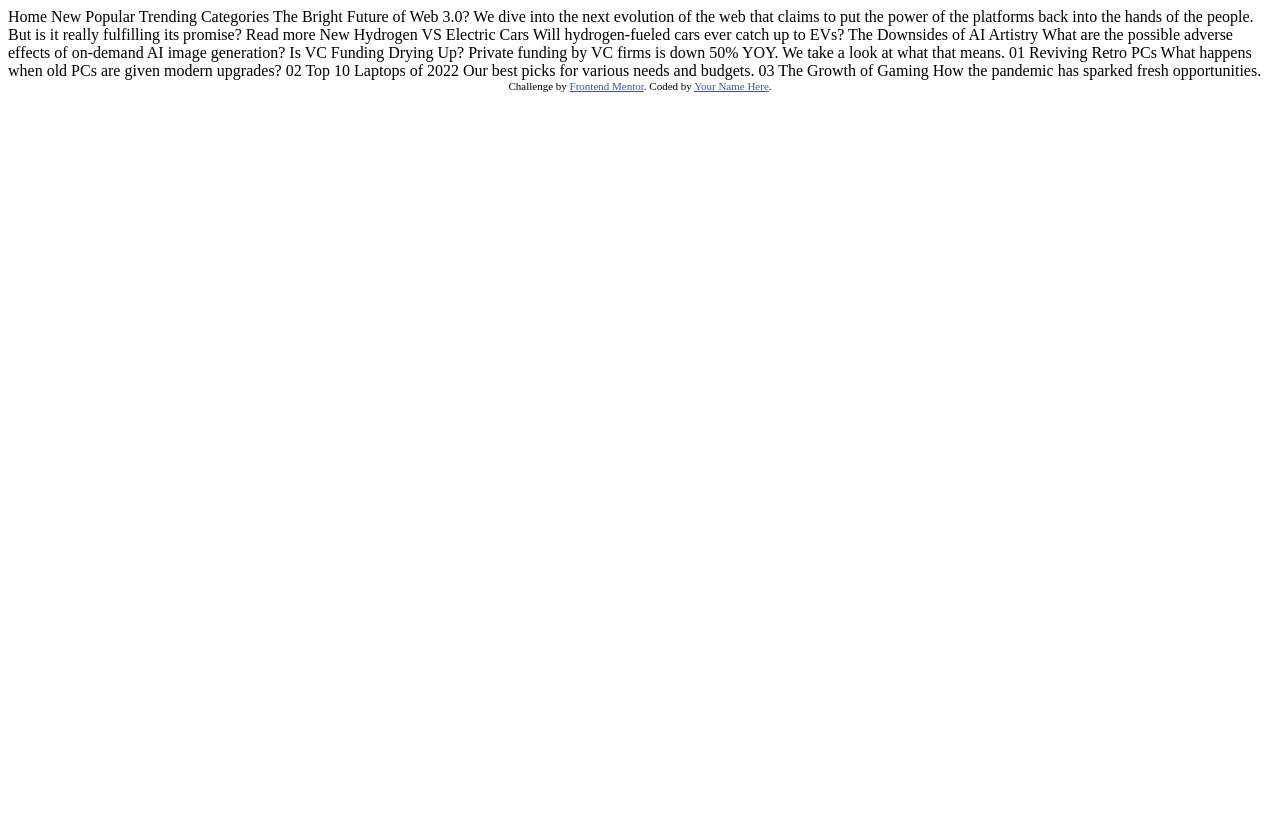
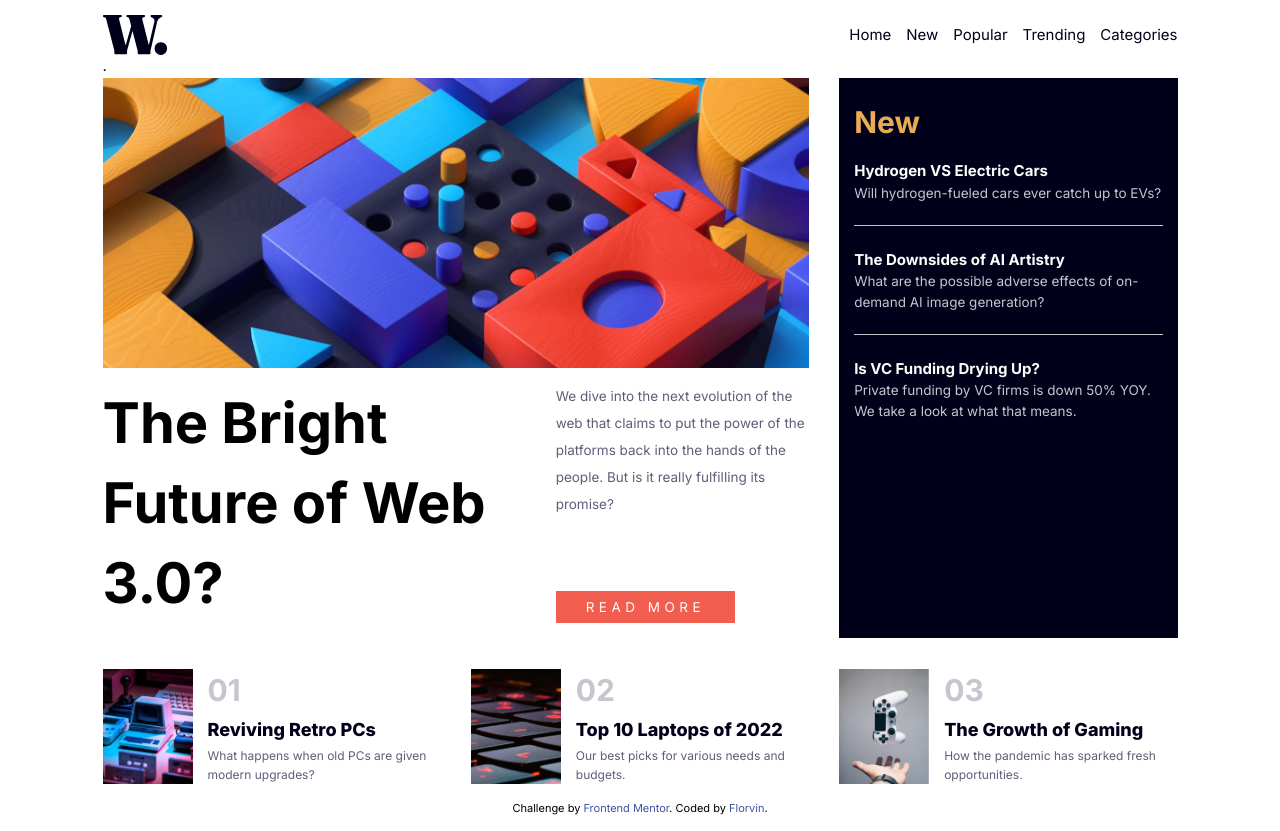
Before and after one commit to Florvin-04/news-homepage-main, a plain HTML site: page index.html in a window 1280 px wide. Before the commit the page ends 800 px from the top, so only its background shows below. Drawn offline with Linux system fonts and the light colour scheme.

Commit message:
challenge done by frontendmentor.io

```diff
--- a/index.html
+++ b/index.html
@@ -1,60 +1,105 @@
 <!DOCTYPE html>
 <html lang="en">
   <head>
-  <meta charset="UTF-8">
-  <meta name="viewport" content="width=device-width, initial-scale=1.0"> <!-- displays site properly based on user's device -->
+    <meta charset="UTF-8" />
+    <meta name="viewport" content="width=device-width, initial-scale=1.0" />
+    <!-- displays site properly based on user's device -->
 
-  <link rel="icon" type="image/png" sizes="32x32" href="./assets/images/favicon-32x32.png">
+    <link rel="icon" type="image/png" sizes="32x32" href="./assets/images/favicon-32x32.png" />
 
+    <link rel="preconnect" href="https://fonts.googleapis.com" />
+    <link rel="preconnect" href="https://fonts.gstatic.com" crossorigin />
+    <link href="https://fonts.googleapis.com/css2?family=Inter:wght@400;700;800&display=swap" rel="stylesheet" />
+    <link rel="stylesheet" href="style.css" />
+    <script src="index.js" defer></script>
     <title>Frontend Mentor | News homepage</title>
 
     <!-- Feel free to remove these styles or customise in your own stylesheet 👍 -->
     <style>
-    .attribution { font-size: 11px; text-align: center; }
-    .attribution a { color: hsl(228, 45%, 44%); }
+      .attribution {
+        font-size: 11px;
+        text-align: center;
+      }
+      .attribution a {
+        color: hsl(228, 45%, 44%);
+      }
     </style>
   </head>
-<body>
+  <body class="body">
+    <header>
+      <img src="./assets/images/logo.svg" alt="" class="logo" />
+      <label class="hamburger-menu">
+        <input class="checkbox" type="checkbox" />
+      </label>
 
-  Home
-  New
-  Popular
-  Trending
-  Categories
+      <aside class="sidebar">
+        <nav class="navigation">
+          <ul role="list">
+            <li><a href="#">Home</a></li>
+            <li><a href="#">New</a></li>
+            <li><a href="#">Popular</a></li>
+            <li><a href="#">Trending</a></li>
+            <li><a href="#">Categories</a></li>
+          </ul>
+        </nav>
+      </aside>
+    </header>
 
-  The Bright Future of Web 3.0?
+    .
+    <main>
+      <div class="top-content">
+        <img class="image-web3-mobile" src="./assets/images/image-web-3-mobile.jpg" alt="" />
+        <img class="image-web3-pc" src="./assets/images/image-web-3-desktop.jpg" alt="" />
+        <h1 class="title">The Bright Future of Web 3.0?</h1>
+        <div class="read-more-cont">
+          <p class="">We dive into the next evolution of the web that claims to put the power of the platforms back into the hands of the people. But is it really fulfilling its promise?</p>
+          <button class="read-more">READ MORE</button>
+        </div>
+      </div>
 
-  We dive into the next evolution of the web that claims to put the power of the platforms back into the hands of the people.
-  But is it really fulfilling its promise?
+      <div class="mid-content">
+        <div class="top">
+          <h1>New</h1>
+          <h4>Hydrogen VS Electric Cars</h4>
+          <p>Will hydrogen-fueled cars ever catch up to EVs?</p>
+        </div>
+        <div class="mid">
+          <h4>The Downsides of AI Artistry</h4>
+          <p>What are the possible adverse effects of on-demand AI image generation?</p>
+        </div>
+        <div class="bot">
+          <h4>Is VC Funding Drying Up?</h4>
+          <p>Private funding by VC firms is down 50% YOY. We take a look at what that means.</p>
+        </div>
+      </div>
 
-  Read more
-
-  New
-
-  Hydrogen VS Electric Cars
-  Will hydrogen-fueled cars ever catch up to EVs?
-
-  The Downsides of AI Artistry
-  What are the possible adverse effects of on-demand AI image generation?
-
-  Is VC Funding Drying Up?
-  Private funding by VC firms is down 50% YOY. We take a look at what that means.
-
-  01
-  Reviving Retro PCs
-  What happens when old PCs are given modern upgrades?
-
-  02
-  Top 10 Laptops of 2022
-  Our best picks for various needs and budgets.
-
-  03
-  The Growth of Gaming
-  How the pandemic has sparked fresh opportunities.
-
-  <div class="attribution">
-    Challenge by <a href="https://www.frontendmentor.io?ref=challenge" target="_blank">Frontend Mentor</a>.
-    Coded by <a href="#">Your Name Here</a>.
+      <div class="bottom-content">
+        <div class="top">
+          <img src="./assets/images/image-retro-pcs.jpg" alt="" />
+          <div class="description">
+            <h2>01</h2>
+            <h3>Reviving Retro PCs</h3>
+            <p>What happens when old PCs are given modern upgrades?</p>
           </div>
+        </div>
+        <div class="mid">
+          <img src="./assets/images/image-top-laptops.jpg" alt="" />
+          <div class="description">
+            <h2>02</h2>
+            <h3>Top 10 Laptops of 2022</h3>
+            <p>Our best picks for various needs and budgets.</p>
+          </div>
+        </div>
+        <div class="bot">
+          <img src="./assets/images/image-gaming-growth.jpg" alt="" />
+          <div class="description">
+            <h2>03</h2>
+            <h3>The Growth of Gaming</h3>
+            <p>How the pandemic has sparked fresh opportunities.</p>
+          </div>
+        </div>
+      </div>
+    </main>
+    <div class="attribution">Challenge by <a href="https://www.frontendmentor.io?ref=challenge" target="_blank">Frontend Mentor</a>. Coded by <a href="https://github.com/Florvin-04">Florvin</a>.</div>
   </body>
 </html>
--- /dev/null
+++ b/index.js
@@ -0,0 +1,9 @@
+const hamburger = document.querySelector(".checkbox");
+const body = document.querySelector("body");
+hamburger.addEventListener("click", () => {
+  if (hamburger.checked) {
+    body.style.backgroundColor = "#3e3e4133";
+  } else {
+    body.style.backgroundColor = "white";
+  }
+});
--- /dev/null
+++ b/style.css
@@ -0,0 +1,375 @@
+*,
+*::before,
+*::after {
+  box-sizing: border-box;
+}
+
+/* Remove default margin */
+body,
+h1,
+h2,
+h3,
+h4,
+p,
+figure,
+blockquote,
+dl,
+dd {
+  margin: 0;
+  padding: 0;
+}
+
+/* Remove list styles on ul, ol elements with a list role, which suggests default styling will be removed */
+ul[role="list"],
+ol[role="list"] {
+  list-style: none;
+  padding: 0;
+  margin: 0;
+}
+
+/* Set core root defaults */
+html:focus-within {
+  scroll-behavior: smooth;
+}
+
+/* Set core body defaults */
+body {
+  min-height: 100vh;
+  text-rendering: optimizeSpeed;
+  line-height: 1.5;
+}
+
+/* A elements that don't have a class get default styles */
+a:not([class]) {
+  text-decoration-skip-ink: auto;
+}
+
+/* Make images easier to work with */
+img,
+picture {
+  max-width: 100%;
+  display: block;
+}
+
+/* Inherit fonts for inputs and buttons */
+input,
+button,
+textarea,
+select {
+  font: inherit;
+}
+
+/* custom properties */
+
+:root {
+  /* hsl */
+
+  --Primary-Soft-orange: 35 77% 62%;
+  --Primary-Soft-red: 5 85% 63%;
+
+  --Neutral-Off-white: 36 100% 99%;
+  --Neutral-Grayish-blue: 233 8% 79%;
+  --Neutral-Dark-grayish-blue: 236 13% 42%;
+  --Neutral-Very-dark-blue: 240 100% 5%;
+
+  --bar-width: 60px;
+  --bar-height: 8px;
+  --hamburger-gap: 6px;
+  --foreground: #333;
+  --background: white;
+  --hambuger-margin: 1rem;
+  --animation-timing: 200ms ease-in-out;
+  --hamburger-height: calc(var(--bar-height) * 3 + var(--hamburger-gap) * 2);
+}
+
+html {
+  font-size: 15px;
+  font-family: "Inter", sans-serif;
+}
+
+body {
+  padding: 1rem;
+  /* background-color: #3e3e4133; */
+}
+.logo {
+  position: absolute;
+}
+.hamburger-menu {
+  --x-width: calc(var(--hamburger-height) * 1.41421356237);
+
+  display: flex;
+  flex-direction: column;
+  gap: var(--hamburger-gap);
+  max-width: max-content;
+  position: absolute;
+  top: var(--hambuger-margin);
+  right: var(--hambuger-margin);
+  z-index: 1;
+  cursor: pointer;
+}
+
+.hamburger-menu::after,
+.hamburger-menu::before,
+.hamburger-menu input {
+  content: "";
+  width: var(--bar-width);
+  height: var(--bar-height);
+  background-color: var(--foreground);
+  border-radius: 2rem;
+  transform-origin: left center;
+  transition: opacity var(--animation-timing), width var(--animation-timing), rotate var(--animation-timing), translate var(--animation-timing), background-color var(--animation-timing);
+}
+
+.hamburger-menu input {
+  appearance: none;
+  padding: 0;
+  margin: 0;
+  outline: none;
+  pointer-events: none;
+}
+
+.hamburger-menu:has(input:checked)::before {
+  rotate: 45deg;
+  width: var(--x-width);
+  translate: 0 calc(var(--bar-height) / -2);
+}
+.hamburger-menu:has(input:checked)::after {
+  rotate: -45deg;
+  width: var(--x-width);
+  translate: 0 calc(var(--bar-height) / 2);
+}
+
+.hamburger-menu input:checked {
+  /* background-color: red; */
+  opacity: 0;
+  width: 0;
+  /* transition: 1s; */
+}
+
+.hamburger-menu:has(input:checked) {
+  --background: white;
+  --foreground: #333;
+}
+
+.sidebar {
+  transition: transform var(--animation-timing);
+  transform: translateX(100%);
+  padding-top: 6rem;
+  padding-left: 1rem;
+  background-color: var(--background);
+  color: var(--foreground);
+  inset: 0 0 0 50%;
+  position: fixed;
+}
+
+.hamburger-menu:has(input:checked) + .sidebar {
+  /* translate: 0; */
+  transform: translateX(0);
+}
+
+.sidebar ul {
+  display: grid;
+  gap: 1rem;
+  font-weight: 700;
+  font-size: 1.3rem;
+}
+
+a {
+  text-decoration: none;
+  color: var(--Neutral-Grayish-blue);
+}
+
+a:hover {
+  color: hsl(var(--Primary-Soft-red));
+}
+
+.top-content {
+  padding-top: 4rem;
+}
+
+.top-content > * {
+  margin-bottom: 1rem;
+}
+
+.title {
+  font-size: 10vmin;
+  width: 12ch;
+  line-height: 10vmin;
+}
+
+.top-content p {
+  color: hsl(var(--Neutral-Dark-grayish-blue));
+  line-height: 1.8rem;
+  font-size: 0.9rem;
+}
+.read-more {
+  background-color: hsl(var(--Primary-Soft-red));
+  border: none;
+  color: hsl(var(--Neutral-Off-white));
+  padding: 0.4rem 2rem;
+  font-size: 0.9rem;
+  letter-spacing: 0.3rem;
+}
+
+.read-more:hover {
+  background-color: hsl(var(--Neutral-Very-dark-blue));
+}
+
+.mid-content {
+  background-color: hsl(var(--Neutral-Very-dark-blue));
+  color: hsl(var(--Neutral-Off-white));
+  padding: 0 1rem;
+  margin: 3rem 0;
+}
+.mid-content > .top > h1 {
+  color: hsl(var(--Primary-Soft-orange));
+  margin-bottom: 1rem;
+}
+
+.mid-content h4 {
+  cursor: pointer;
+}
+.mid-content h4:hover {
+  color: hsl(var(--Primary-Soft-orange));
+}
+.mid-content > *:not(:last-child) {
+  /* margin: 1.5rem 0; */
+  padding: 1.5rem 0;
+  border-bottom: 0.0001rem solid hsl(var(--Neutral-Grayish-blue));
+}
+.mid-content > .bot {
+  padding-top: 1.5rem;
+  padding-bottom: 1.5rem;
+}
+.mid-content > * > p {
+  color: hsl(var(--Neutral-Grayish-blue));
+  font-size: 0.9rem;
+}
+
+.bottom-content > * {
+  /* outline: 1px solid red; */
+  display: flex;
+  align-items: center;
+  gap: 1rem;
+  margin-bottom: 1rem;
+}
+
+.bottom-content > * > img {
+  width: 6rem;
+}
+.bottom-content h2 {
+  color: hsl(var(--Neutral-Grayish-blue));
+  font-size: 2rem;
+}
+
+.bottom-content p {
+  color: hsl(var(--Neutral-Dark-grayish-blue));
+  font-size: 0.8rem;
+  line-height: 1.3rem;
+}
+.bottom-content h3 {
+  color: hsl(var(--Neutral-Very-dark-blue));
+  font-size: 1.2rem;
+  font-weight: 800;
+  margin: 0.2rem 0;
+  cursor: pointer;
+}
+.bottom-content h3:hover {
+  color: hsl(var(--Primary-Soft-red));
+}
+.image-web3-pc {
+  display: none;
+}
+
+@media (min-width: 850px) {
+  body {
+    margin: auto;
+    max-width: 1105px;
+  }
+
+  .hamburger-menu {
+    display: none;
+  }
+
+  .sidebar {
+    all: unset;
+    /* display: none; */
+  }
+  header {
+    display: flex;
+    align-items: center;
+    justify-content: space-between;
+  }
+  .logo {
+    position: relative;
+    /* aspect-ratio: 1; */
+    /* width: rem; */
+  }
+
+  .navigation {
+    /* border: 1px solid red; */
+  }
+  .sidebar ul {
+    display: flex;
+    gap: 1rem;
+    align-items: center;
+    font-size: 1rem;
+    color: hsl(var(--Neutral-Very-dark-blue));
+    font-weight: 100;
+  }
+
+  .image-web3-mobile {
+    display: none;
+  }
+
+  main {
+    display: grid;
+    grid-template-columns: 1fr 1fr 1fr;
+    /* grid-template-rows: repeat(2, 1fr); */
+    gap: 2rem;
+  }
+  .top-content {
+    grid-column-start: span 2;
+    padding-top: 0;
+    display: grid;
+    grid-template-columns: repeat(2, 1fr);
+  }
+  .title {
+    font-size: 7vh;
+  }
+  .image-web3-pc {
+    grid-column-start: span 2;
+    display: block;
+  }
+  .read-more-cont {
+    display: flex;
+    align-items: flex-start;
+    justify-content: space-between;
+    flex-direction: column;
+  }
+  .mid-content {
+    margin: 0;
+  }
+  .bottom-content {
+    grid-column-start: span 3;
+    /* display: flex; */
+    display: grid;
+    gap: 2rem;
+    grid-template-columns: repeat(3, 1fr);
+  }
+  .bottom-content > .mid {
+    /* padding-left: 0.5rem; */
+  }
+  .bottom-content {
+    /* grid-column-start: span 3; */
+  }
+}
+
+@media (min-width: 715px) and (max-width: 845px) {
+  .image-web3-mobile {
+    display: none;
+  }
+  .image-web3-pc {
+    display: block;
+  }
+}
```
Lines whose indentation alone changed are shown as unchanged.
